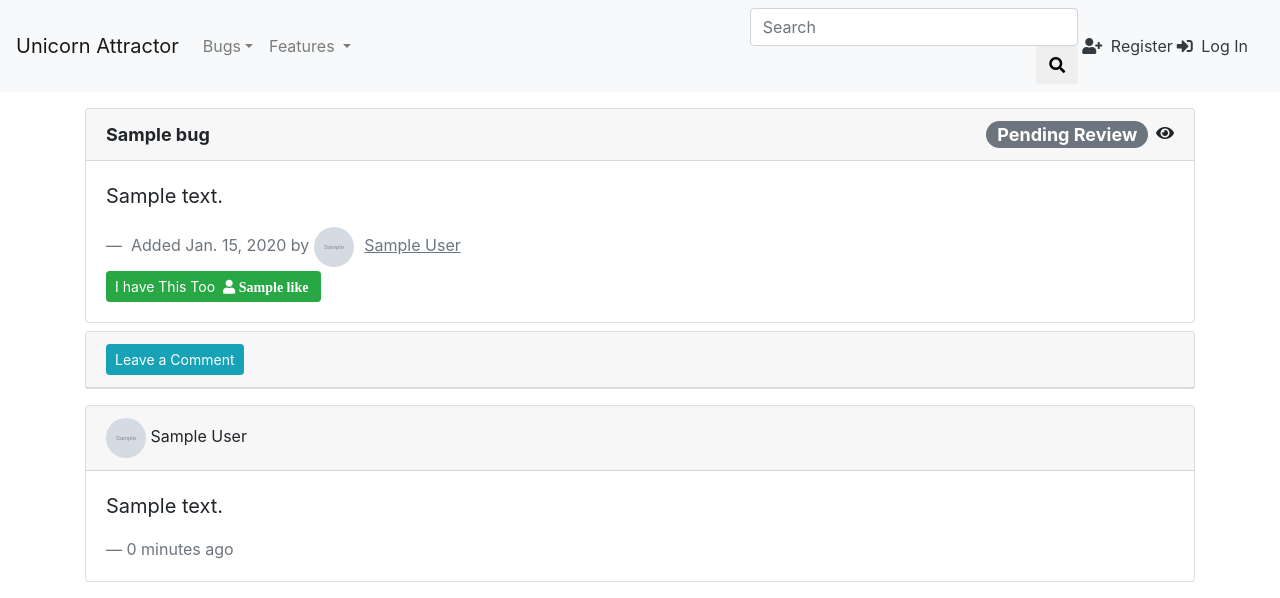
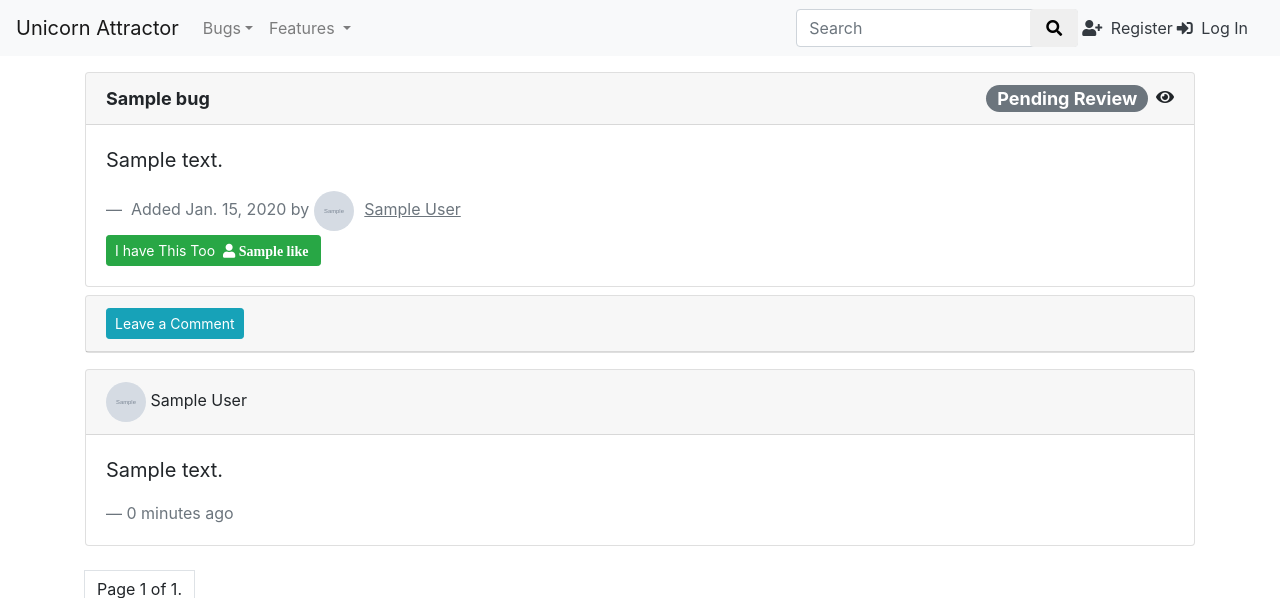
Before and after one commit to toderas/Issue-Tracker, a Django app: template bugs/templates/bug-details.html in a window 1280 px wide. Shown: the top 598 px of the page. Run offline with Django 3.2, Linux system fonts and the light colour scheme; the template is opened without the code that fills it: most values are stand-ins (such as "Sample title", 1, 10 or a date in 2020); grey boxes marked "Sample" are stand-in pictures; some libraries are stand-ins or nearby versions.

Commit message:
styles for search bar

```diff
--- a/static/css/style.css
+++ b/static/css/style.css
@@ -1,22 +1,36 @@
 form {
     width: 50%;
 }
+
 .form-right {
     width: auto!important;
 }
 
+.wrap-fields {
+    position: relative;
+}
+
+.search-icon {
+    position: absolute;
+    top: 0;
+    right: 0;
+    width: 3.0em;
+}
+
 .hidden-input {
-    border:none;
+    border: none;
     background-color: transparent;
     color: #6c757d;
     text-decoration: underline;
     display: inline-block;
     width: auto;
 }
+
 .form-hidden {
     width: auto;
     display: inline-block;
 }
+
 .custom-size {
     font-size: large !important;
 }
```
